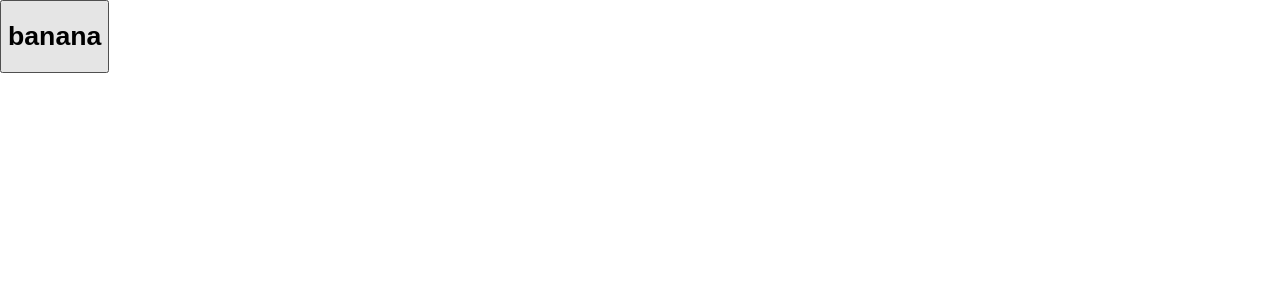
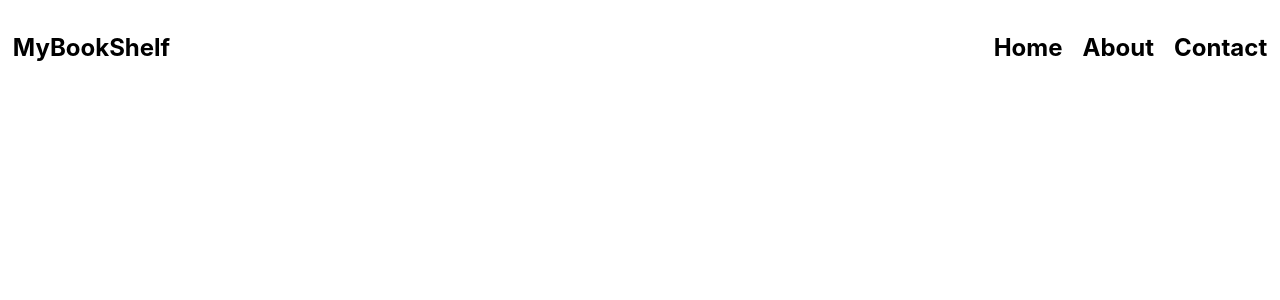
Before and after one commit to ivy799/React_Practice, a React (Create React App) app: page / in a window 1280 px wide. Shown: the top 300 px of the page. Built offline with nearby package versions, Linux system fonts and the light colour scheme.

Commit message:
navbar added

```diff
--- a/public/index.html
+++ b/public/index.html
@@ -27,17 +27,12 @@
     <title>React App</title>
   </head>
   <body>
-    <noscript>You need to enable JavaScript to run this app.</noscript>
-    <div id="root"></div>
-    <!--
-      This HTML file is a template.
-      If you open it directly in the browser, you will see an empty page.
+    <header>
+      <nav>
+        <h1>MyBookShelf</h1>
+        <div id="nav_menu"></div>
+      </nav>
+    </header>
 
-      You can add webfonts, meta tags, or analytics to this file.
-      The build step will place the bundled scripts into the <body> tag.
-
-      To begin the development, run `npm start` or `yarn start`.
-      To create a production bundle, use `npm run build` or `yarn build`.
-    -->
   </body>
 </html>
--- a/src/App.js
+++ b/src/App.js
@@ -4,11 +4,16 @@ import Button from './button';
 
 function App(){
   const handleClick = () => {
-    alert("added to cart...!");
+    alert("Button has been clicked");
   };
 
   return(
-    <Button name='banana' onClick={handleClick}/>
+    <div id='nav_menu_item'>
+      <Button name='Home' onClick={handleClick} />
+      <Button name='About' onClick={handleClick} />
+      <Button name='Contact' onClick={handleClick} />
+    </div>
+
   )
 }
 
--- a/src/button.js
+++ b/src/button.js
@@ -2,9 +2,9 @@ import React from 'react';
 
 function Button(props){
     return(
-        <button onClick = {props.onClick}>
+        <a onClick={props.onClick}>
             <h1>{props.name}</h1>
-        </button>
+        </a>
     )
 }
 
--- a/src/index.css
+++ b/src/index.css
@@ -1,5 +1,6 @@
 body {
   margin: 0;
+  padding: 1%;
   font-family: -apple-system, BlinkMacSystemFont, 'Segoe UI', 'Roboto', 'Oxygen',
     'Ubuntu', 'Cantarell', 'Fira Sans', 'Droid Sans', 'Helvetica Neue',
     sans-serif;
@@ -11,3 +12,22 @@ code {
   font-family: source-code-pro, Menlo, Monaco, Consolas, 'Courier New',
     monospace;
 }
+
+nav{
+  display: flex;
+  align-items: center;
+  justify-content: space-between;
+}
+
+#nav_menu{
+  display: flex;
+  align-items: center;
+  justify-content: space-between;
+}
+
+#nav_menu_item{
+  display: flex;
+  align-items:center;
+  justify-content: space-between;
+  gap: 20px;
+}
--- a/src/index.js
+++ b/src/index.js
@@ -6,7 +6,7 @@ import App from './App';
 import { StrictMode } from 'react';
 // import { createRoot } from 'react-dom/client';
 
-const root = ReactDOM.createRoot(document.getElementById('root'));
+const root = ReactDOM.createRoot(document.getElementById('nav_menu'));
 root.render(
     <StrictMode>
         <App />
```
